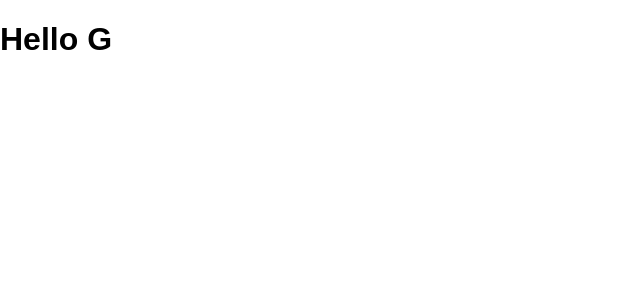
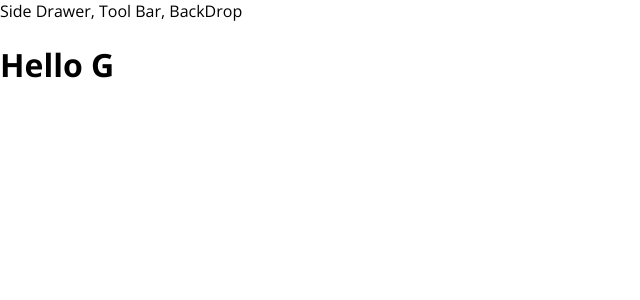
Before and after one commit to AhmadBilal07/BurgerBuilder, a React app in the folder burger_app/: page / in a window 1280 px wide. Shown: the top 300 px of the page, without its empty margins (0-640 px from the left). Built offline with nearby package versions, Linux system fonts and the light colour scheme.

Commit message:
Layout Initial Setup Complete

```diff
--- a/burger_app/src/App.js
+++ b/burger_app/src/App.js
@@ -1,10 +1,13 @@
 import React, { Component } from 'react';
+import Layout from './components/Layout/Layout';
 
 class App extends Component {
   render() {
     return (
       <div>
-        <h1>Hello G </h1>
+        <Layout>
+          <h1>Hello G </h1>
+        </Layout>
       </div>
     );
   }
--- a/burger_app/src/components/Layout/Layout.js
+++ b/burger_app/src/components/Layout/Layout.js
@@ -1,11 +1,12 @@
 import React from 'react'
 import Aux from '../hoc/Auxiliary'
 
-const Layout = props => {
+const layout = props => (
     <Aux>
         <div>Side Drawer, Tool Bar, BackDrop</div>
         <main>
             {props.children}
         </main>
     </Aux>
-}
+);
+export default layout;
--- a/burger_app/src/index.css
+++ b/burger_app/src/index.css
@@ -1,5 +1,5 @@
 body {
   margin: 0;
   padding: 0;
-  font-family: sans-serif;
+  font-family: "Open Sans", sans-serif;
 }
```
